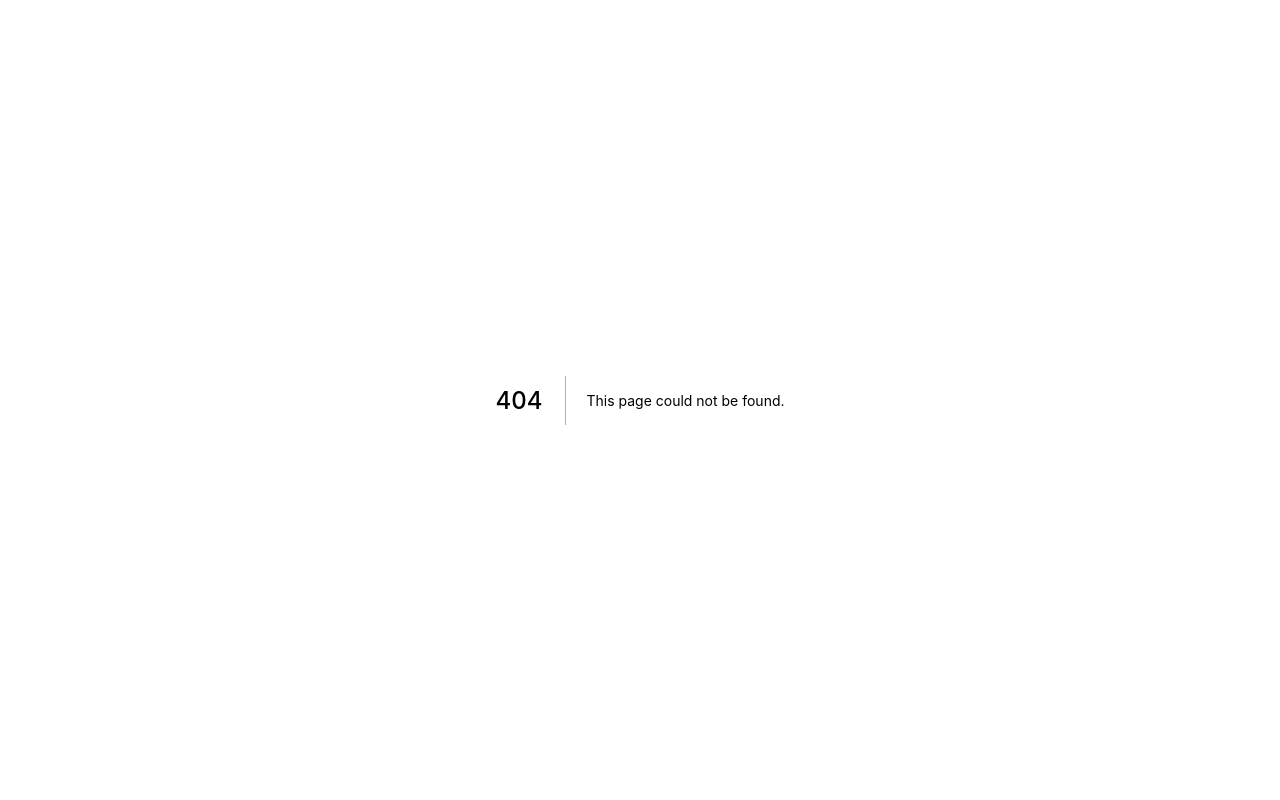
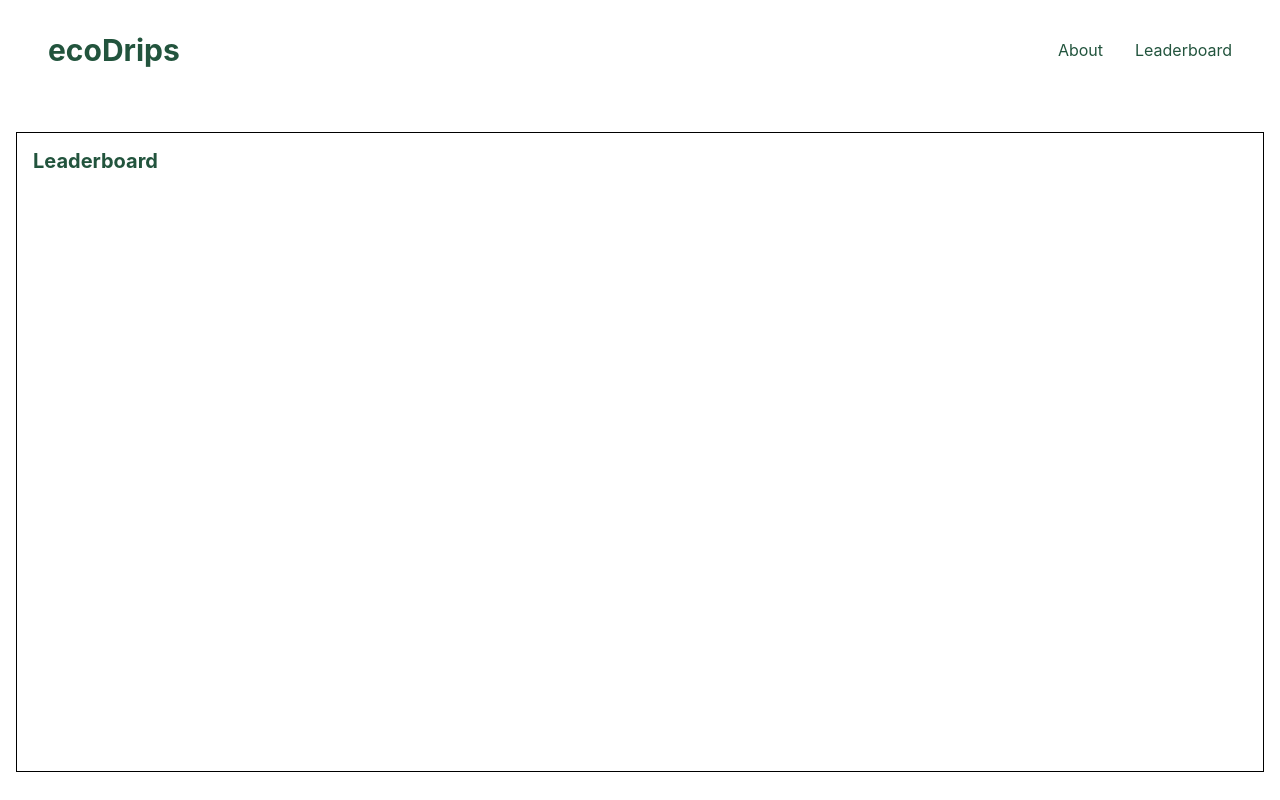
Before and after one commit to PBillingsby/ecodrips, a Next.js app: page /leaderboard in a window 1280 px wide. Before the commit this address had no page. Built offline with nearby package versions, Linux system fonts and the light colour scheme.

Commit message:
Add navbar with links. Add about and leaderboard page

```diff
--- /dev/null
+++ b/components/Navbar.tsx
@@ -0,0 +1,20 @@
+import Link from 'next/link';
+
+import { Box, Flex, Spacer, HStack, Heading } from '@chakra-ui/react';
+
+export default function NavBar() {
+  return (
+    <Box px='8' pb='8'>
+      <Flex pb='8' pt='8'>
+        <Heading size='lg' color='green.800'>
+          ecoDrips
+        </Heading>
+        <Spacer />
+        <HStack color='green.800' spacing={8}>
+          <Link href={'/about'}>About</Link>
+          <Link href={'/leaderboard'}>Leaderboard</Link>
+        </HStack>
+      </Flex>
+    </Box>
+  )
+}
--- a/package.json
+++ b/package.json
@@ -9,6 +9,10 @@
     "lint": "next lint"
   },
   "dependencies": {
+    "@chakra-ui/react": "^1.8.5",
+    "@emotion/react": "^11.8.1",
+    "@emotion/styled": "^11.8.1",
+    "framer-motion": "^6.2.8",
     "next": "12.1.0",
     "react": "17.0.2",
     "react-dom": "17.0.2"
--- a/pages/_app.tsx
+++ b/pages/_app.tsx
@@ -1,8 +1,17 @@
 import '../styles/globals.css'
-import type { AppProps } from 'next/app'
+import Navbar from '../components/Navbar'
+import * as React from 'react'
+import { ChakraProvider, Container, Box } from '@chakra-ui/react'
 
-function MyApp({ Component, pageProps }: AppProps) {
-  return <Component {...pageProps} />
+export default function App({ Component }) {
+  return (
+    <ChakraProvider>
+      <Container maxW='container.xl'>
+        <Navbar />
+        <Box border='1px solid black' height='80vh' p='4'>
+          <Component />
+        </Box>
+      </Container>
+    </ChakraProvider>
+  )
 }
-
-export default MyApp
--- /dev/null
+++ b/pages/leaderboard.tsx
@@ -0,0 +1,9 @@
+import { Heading } from '@chakra-ui/react';
+
+export default function About() {
+  return (
+    <Heading size='md' color='green.800'>
+      Leaderboard
+    </Heading>
+  )
+}
```
Also changed, not shown: pages/about.tsx (added, +9 -0 lines), pages/index.tsx (+1 -56 lines), 1 other file (tests, documents, lock files or other folders).
